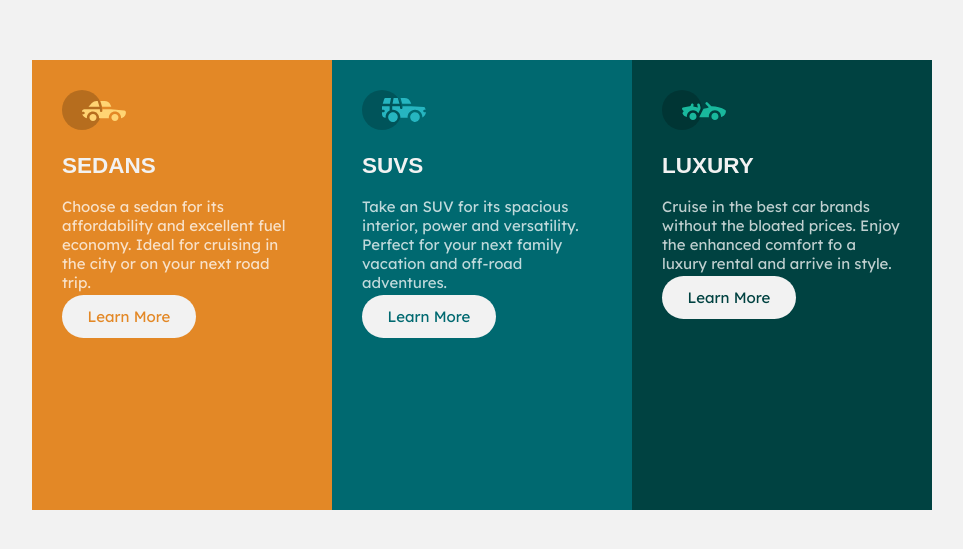
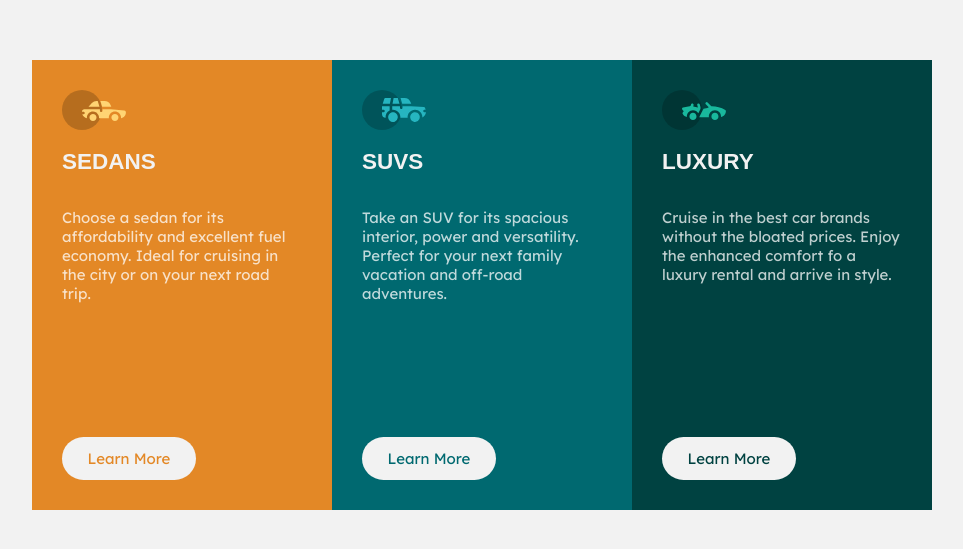
Before and after one commit to Kodehodepode/html-css-oppgave-2-gjenskap-design-med-flexbox, a plain HTML site: page index.html in a window 1280 px wide. Shown: the part 123-672 px from the top of the page, without its empty margins (158-1121 px from the left). Drawn offline with Linux system fonts and the light colour scheme; a web font is replaced by a local one.

Commit message:
Juster posisjonering av knapper

```diff
--- a/styles.css
+++ b/styles.css
@@ -29,6 +29,10 @@ section {
     width: 16em;
     padding: 2em;
     background: grey;
+
+    display: flex;
+    flex-direction: column;
+    align-items: flex-start; /* unngår at bilder vokser og layouten forskyves. */
 }
 
 a {
@@ -36,6 +40,8 @@ a {
     text-decoration: none;
     border-radius: 100em; /* Garantert større enn knappen, alltid helt rund */
     padding: 0.8em 1.7em;
+
+    margin-top: auto; /* Posisjoner nederst i flex-kolonne */
 }
 
 .sedans {
```
